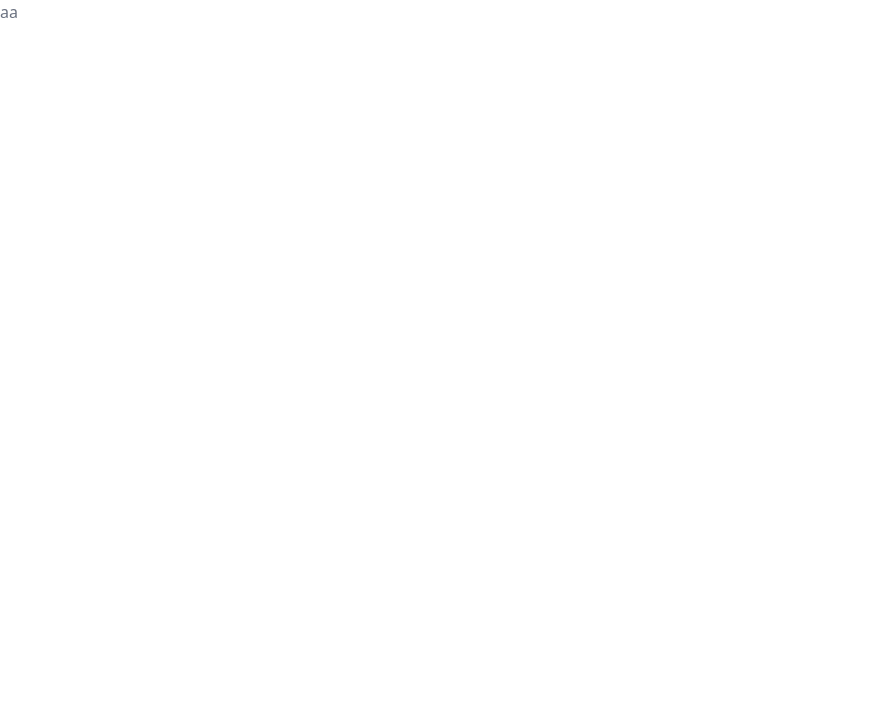
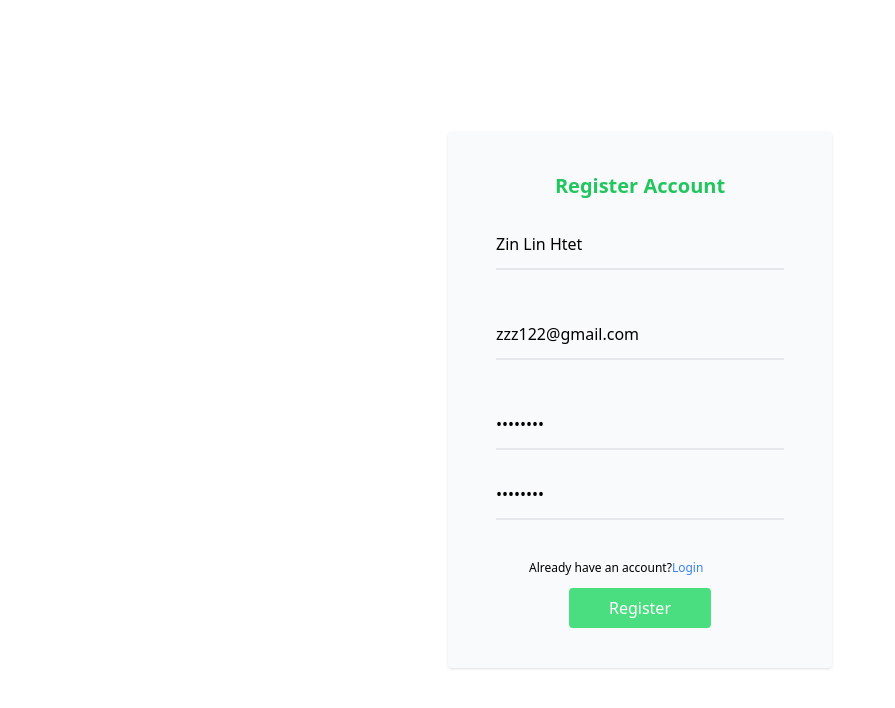
Before and after one commit to mrzinlinhtet/recontact-app-proj, a React (Vite) app: page /register in a window 1280 px wide. Shown: the top 708 px of the page, without its empty margins (0-895 px from the left). Built offline with nearby package versions, Linux system fonts and the light colour scheme.

Commit message:
add register and login page

```diff
--- a/src/App.jsx
+++ b/src/App.jsx
@@ -1,10 +1,18 @@
-import "./App.css"
+import { Routes, Route } from "react-router-dom";
+import "./App.css";
+import Login from "./pages/Login";
+import Register from "./pages/Register";
+import Dashboard from "./pages/Dashboard";
 const App = () => {
   return (
-    <div className="text-gray-500">
-      aa
+    <div>
+      <Routes>
+        <Route path="/" element={<Dashboard />} />
+        <Route path="/login" element={<Login />} />
+        <Route path="/register" element={<Register />} />
+      </Routes>
     </div>
-  )
-}
+  );
+};
 
-export default App
+export default App;
--- /dev/null
+++ b/src/components/Navbar.jsx
@@ -0,0 +1,18 @@
+import {AiFillContacts} from 'react-icons/ai'
+
+const Navbar = () => {
+  return (
+    <nav className='flex justify-between items-center bg-blue-50 px-10 shadow-sm my-2'>
+      <h1 className='flex items-center gap-3'><AiFillContacts className='text-2xl text-yellow-500' /><span className='font-bold text-blue-800'>ReContact</span></h1>
+      <div className="flex items-center gap-5">
+        <div>
+            <p>Zin Lin</p>
+            <small>gamani@gmail.com</small>
+        </div>
+        <button className='bg-gray-400 px-3 py-1 rounded text-white cursor-pointer'>Logout</button>
+      </div>
+    </nav>
+  )
+}
+
+export default Navbar
--- /dev/null
+++ b/src/features/api/authApi.js
@@ -0,0 +1,21 @@
+import { createApi, fetchBaseQuery } from "@reduxjs/toolkit/query/react";
+
+export const authApi = createApi({
+  reducerPath: "authApi",
+  baseQuery: fetchBaseQuery({
+    baseUrl: "https://contact-app.mmsdev.site/api/v1",
+  }),
+  tagTypes: ["Auth"],
+  endpoints: (builder) => ({
+    registerUser: builder.mutation({
+      query: (user) => ({
+        url: "/register",
+        method: "POST",
+        body: user,
+      }),
+      invalidatesTags: ["Auth"],
+    }),
+  }),
+});
+
+export const { useRegisterUserMutation } = authApi;
--- /dev/null
+++ b/src/features/store.js
@@ -0,0 +1,10 @@
+import { configureStore } from '@reduxjs/toolkit'
+import { authApi } from './api/authApi'
+
+export const store = configureStore({
+  reducer: {
+    [authApi.reducerPath]: authApi.reducer,
+  },
+  middleware: (getDefaultMiddleware) =>
+    getDefaultMiddleware().concat(authApi.middleware),
+})
--- a/src/main.jsx
+++ b/src/main.jsx
@@ -1,9 +1,17 @@
-import React from 'react'
-import ReactDOM from 'react-dom/client'
-import App from './App.jsx'
+import { Provider } from "react-redux";
+import { BrowserRouter } from "react-router-dom";
+import React from "react";
+import ReactDOM from "react-dom/client";
+import App from "./App.jsx";
+import { store } from "./features/store.js";
 
-ReactDOM.createRoot(document.getElementById('root')).render(
+
+ReactDOM.createRoot(document.getElementById("root")).render(
   <React.StrictMode>
-    <App />
-  </React.StrictMode>,
-)
+    <BrowserRouter>
+      <Provider store={store}>
+        <App />
+      </Provider>
+    </BrowserRouter>
+  </React.StrictMode>
+);
--- /dev/null
+++ b/src/pages/Dashboard.jsx
@@ -0,0 +1,11 @@
+import Navbar from "../components/Navbar"
+
+const Dashboard = () => {
+  return (
+    <div className="container mx-auto">
+      <Navbar />
+    </div>
+  )
+}
+
+export default Dashboard
--- /dev/null
+++ b/src/pages/Login.jsx
@@ -0,0 +1,39 @@
+import {Link} from "react-router-dom"
+const Login = () => {
+  return (
+    <div className="w-full h-screen flex justify-center items-center">
+      <form
+        action=""
+        className="w-96 flex flex-col items-center bg-gray-50 p-10 rounded shadow gap-5"
+      >
+        <h1 className="text-blue-500 text-xl font-bold">Login Account</h1>
+        <input
+          type="text"
+          placeholder="Enter your email"
+          className="w-72 outline-none border-b-2 py-3 bg-transparent"
+        />
+        <input
+          type="text"
+          placeholder="Enter your password"
+          className="w-72 outline-none border-b-2 py-3 bg-transparent"
+        />
+        <div className="flex flex-col gap-3">
+          <small className="text-xs">
+            No have an account?
+            <Link to="/register" >
+            <span className="text-blue-500 cursor-pointer">Sign up</span>
+            </Link>
+          </small>
+          <button
+            type="submit"
+            className="bg-blue-400 mx-10 px-10 py-2 text-white rounded cursor-pointer"
+          >
+            Login
+          </button>
+        </div>
+      </form>
+    </div>
+  );
+};
+
+export default Login;
--- /dev/null
+++ b/src/pages/Register.jsx
@@ -0,0 +1,92 @@
+import { useNavigate } from "react-router-dom";
+import { useState } from "react";
+import { Link } from "react-router-dom";
+import { useRegisterUserMutation } from "../features/api/authApi";
+
+const Register = () => {
+  const [name, setName] = useState("Zin Lin Htet");
+  const [email, setEmail] = useState("zzz122@gmail.com");
+  const [password, setPassword] = useState("asdffdsa");
+  const [confirmPassword, setConfirmPassword] = useState("asdffdsa");
+  const [error, setError] = useState(null);
+  const [registerUser] = useRegisterUserMutation();
+  const navigate = useNavigate();
+
+  const registerHandler = async (e) => {
+    e.preventDefault();
+    const user = {
+      name,
+      email,
+      password,
+      password_confirmation: confirmPassword,
+    };
+    const data = await registerUser(user);
+    if (data?.data?.success) {
+      navigate("/login");
+    }
+
+
+    console.log(data);
+    setError(data?.error?.data?.errors);
+    console.log(data?.error?.data?.errors);
+  };
+
+  return (
+    <div className="w-full h-screen flex justify-center items-center">
+      <form
+        onSubmit={registerHandler}
+        action=""
+        className="w-96 flex flex-col items-center bg-gray-50 p-10 rounded shadow gap-5"
+      >
+        <h1 className="text-green-500 text-xl font-bold">Register Account</h1>
+        <input
+          value={name}
+          onChange={(e) => setName(e.target.value)}
+          type="text"
+          placeholder="Enter your name"
+          className="w-72 outline-none border-b-2 py-3 bg-transparent"
+        />
+        <small className="text-red-500">{error?.name}</small>
+        <input
+          value={email}
+          onChange={(e) => setEmail(e.target.value)}
+          type="email"
+          placeholder="Enter your email"
+          className="w-72 outline-none border-b-2 py-3 bg-transparent"
+        />
+        <small className="text-red-500">{error?.email}</small>
+        <input
+          value={password}
+          onChange={(e) => setPassword(e.target.value)}
+          type="password"
+          placeholder="Enter your password"
+          className="w-72 outline-none border-b-2 py-3 bg-transparent"
+        />
+        <input
+          value={confirmPassword}
+          onChange={(e) => setConfirmPassword(e.target.value)}
+          type="password"
+          placeholder="Enter your confirm password"
+          className="w-72 outline-none border-b-2 py-3 bg-transparent"
+        />
+        <small className="text-red-500">{error?.password}</small>
+        <div className="flex flex-col gap-3">
+          <small className="text-xs">
+            Already have an account?
+            <Link to="/login">
+              <span className="text-blue-500 cursor-pointer">Login</span>
+            </Link>
+          </small>
+          <button
+            type="submit"
+            className="bg-green-400 mx-10 px-10 py-2 text-white rounded cursor-pointer"
+          >
+            Register
+          </button>
+        </div>
+      </form>
+    </div>
+  );
+};
+
+export default Register;
```
